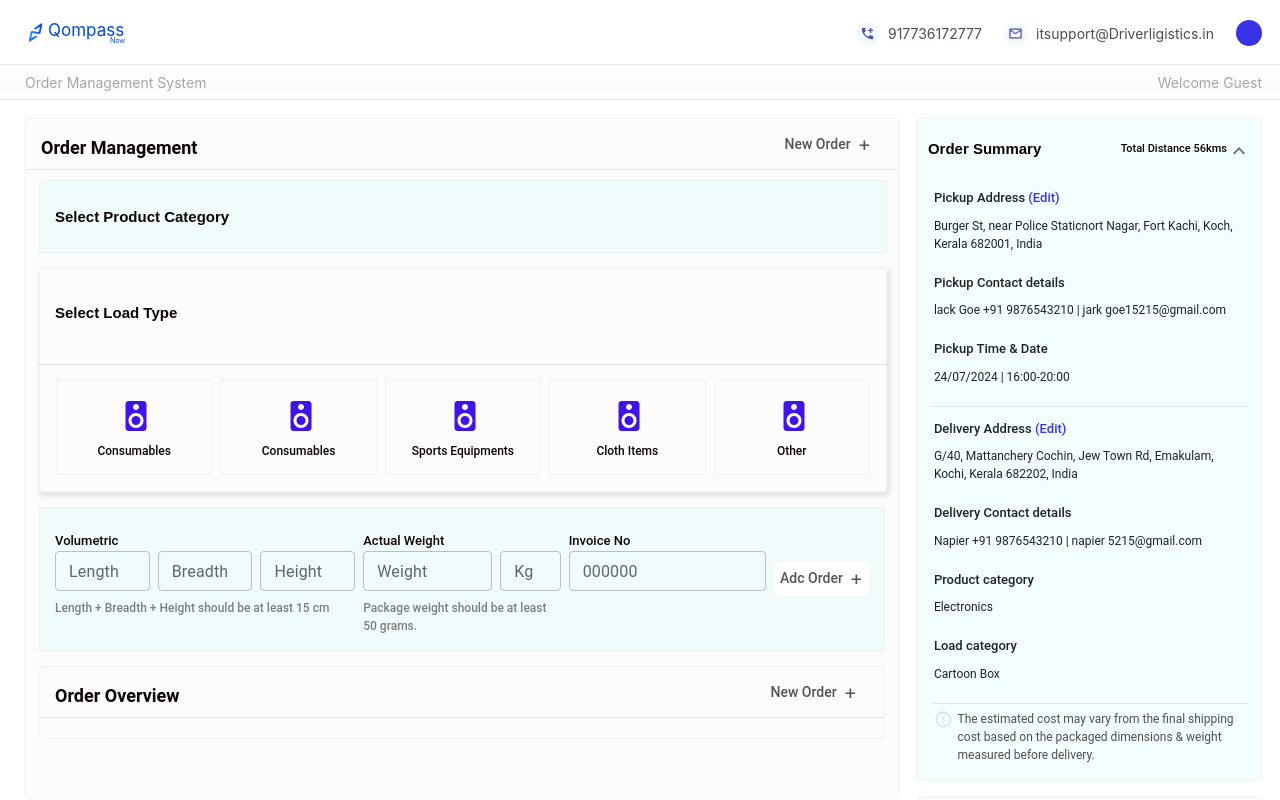
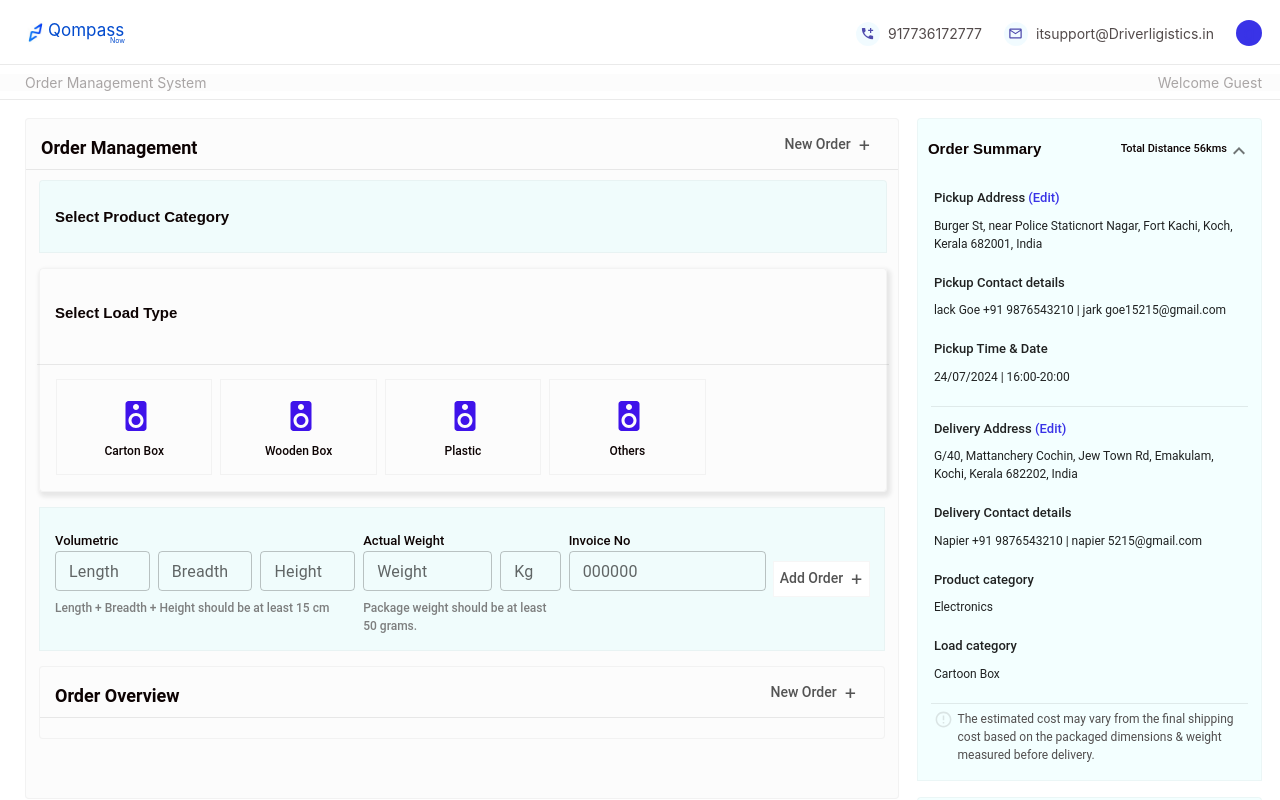
Before and after one commit to rithu1010/DriverLogistics_Project, a React (Create React App) app: page / in a window 1280 px wide. Both pictures are taken after a click on the button "Select Load Type". Shown: the top 800 px of the page. Built offline with nearby package versions, Linux system fonts and the light colour scheme.

Commit message:
orderAddedModal design

```diff
--- /dev/null
+++ b/src/Views/orderManagement/AddOrderModal.js
@@ -0,0 +1,67 @@
+import React from "react";
+import { Modal, Box, Grid } from "@mui/material";
+import styles from "./style";
+import { useTheme } from "@mui/material/styles";
+import DoneIcon from "@mui/icons-material/Done";
+
+const DeliveryAddress = ({ open, handleClose }) => {
+  const theme = useTheme();
+  const styless = styles(theme);
+
+  const style = {
+    modalBox: {
+      position: "absolute",
+      top: "50%",
+      left: "50%",
+      right: 0,
+      transform: "translate(-50%, -50%)",
+      width: "80%",
+      maxWidth: "380px",
+      maxHeight: "90vh",
+      overflowY: "auto",
+      bgcolor: "background.paper",
+      boxShadow: 22,
+      p: 4,
+      borderRadius: "12px",
+    },
+    backdrop: {
+      zIndex: (theme) => theme.zIndex.modal + 0.3,
+      backgroundColor: "#33fff30f",
+    },
+  };
+
+  return (
+    <Box>
+      <Modal open={open} onClose={handleClose} closeAfterTransition>
+        <Box sx={style.modalBox}>
+          <Grid container spacing={1}>
+            <Grid
+              item
+              xs={12}
+              sx={{
+                display: "flex",
+                justifyContent: "center",
+                alignItems: "center",
+              }}
+            >
+              <Box>
+                <Box sx={styless.displayFlex}>
+                  <Box sx={styless.doneiconBox}>
+                    <DoneIcon sx={styless.DoneIcon} />
+                  </Box>
+                </Box>
+
+                <Box sx={styless.OrderAdd}>Your Order Added</Box>
+                <Box sx={styless.displayFlex}>
+                  <Box sx={styless.okayButton}>Ok</Box>
+                </Box>
+              </Box>
+            </Grid>
+          </Grid>
+        </Box>
+      </Modal>
+    </Box>
+  );
+};
+
+export default DeliveryAddress;
--- a/src/Views/orderManagement/selectproductCatogory.js
+++ b/src/Views/orderManagement/selectproductCatogory.js
@@ -7,16 +7,41 @@ import styles from "./style";
 import { useTheme } from "@mui/material/styles";
 import SpeakerIcon from "@mui/icons-material/Speaker";
 import OrderOverview from "./orderOverview";
+import AddOrdermodal from "./AddOrderModal";
 
 const ProductCategory = () => {
   const theme = useTheme();
   const style = styles(theme);
 
   const [expanded, setExpanded] = useState("panel1");
-
+  const [orderOpen, setorderOpen] = useState(false);
   const handleChange = (panel) => (event, isExpanded) => {
     setExpanded(isExpanded ? panel : false);
   };
+
+  const handleorderOpen = () => {
+    setorderOpen(true);
+  };
+
+  const handleorderClose = () => {
+    setorderOpen(false);
+  };
+
+  const SelectProductCategory = [
+    { name: "Consumables" },
+    { name: "Electronics" },
+    { name: "Sports Equipments" },
+    { name: "Cloth Items" },
+    { name: "Others" },
+  ];
+
+  const SelectLoadType = [
+    { name: "Carton Box" },
+    { name: "Wooden Box" },
+    { name: "Plastic" },
+    { name: "Others" },
+  ];
+
   return (
     <Box>
       <Box sx={style.productcategrory}>
@@ -44,58 +69,28 @@ const ProductCategory = () => {
 
           <AccordionDetails>
             <Grid container spacing={1}>
-              <Grid item xs={12} lg={2.4} xl={2.4} md={2.4} sm={6}>
-                <Box sx={style.selectcategoryBox}>
-                  <Box style={{ display: "flex", justifyContent: "center" }}>
-                    <SpeakerIcon sx={style.SpeakerIcon} />
-                  </Box>
-                  <Box style={{ display: "flex", justifyContent: "center" }}>
-                    <Typography sx={style.categoryText}>Consumables</Typography>
-                  </Box>
-                </Box>
-              </Grid>
-              <Grid item xs={12} lg={2.4} xl={2.4} md={2.4} sm={6}>
-                <Box sx={style.selectcategoryBox}>
-                  <Box style={{ display: "flex", justifyContent: "center" }}>
-                    <SpeakerIcon sx={style.SpeakerIcon} />
-                  </Box>
-                  <Box style={{ display: "flex", justifyContent: "center" }}>
-                    <Typography sx={style.categoryText}>Consumables</Typography>
-                  </Box>
-                </Box>
-              </Grid>
-              <Grid item xs={12} lg={2.4} xl={2.4} md={2.4} sm={6}>
+              {SelectProductCategory?.map((option, index) => (
+                <Grid
+                  item
+                  xs={12}
+                  lg={2.4}
+                  xl={2.4}
+                  md={2.4}
+                  sm={6}
+                  key={index}
+                >
                   <Box sx={style.selectcategoryBox}>
                     <Box style={{ display: "flex", justifyContent: "center" }}>
                       <SpeakerIcon sx={style.SpeakerIcon} />
                     </Box>
                     <Box style={{ display: "flex", justifyContent: "center" }}>
                       <Typography sx={style.categoryText}>
-                      Sports Equipments
+                        {option.name}
                       </Typography>
                     </Box>
                   </Box>
                 </Grid>
-              <Grid item xs={12} lg={2.4} xl={2.4} md={2.4} sm={6}>
-                <Box sx={style.selectcategoryBox}>
-                  <Box style={{ display: "flex", justifyContent: "center" }}>
-                    <SpeakerIcon sx={style.SpeakerIcon} />
-                  </Box>
-                  <Box style={{ display: "flex", justifyContent: "center" }}>
-                    <Typography sx={style.categoryText}>Cloth Items</Typography>
-                  </Box>
-                </Box>
-              </Grid>
-              <Grid item xs={12} lg={2.4} xl={2.4} md={2.4} sm={6}>
-                <Box sx={style.selectcategoryBox}>
-                  <Box style={{ display: "flex", justifyContent: "center" }}>
-                    <SpeakerIcon sx={style.SpeakerIcon} />
-                  </Box>
-                  <Box style={{ display: "flex", justifyContent: "center" }}>
-                    <Typography sx={style.categoryText}>Other</Typography>
-                  </Box>
-                </Box>
-              </Grid>
+              ))}
             </Grid>
           </AccordionDetails>
         </Accordion>
@@ -124,64 +119,32 @@ const ProductCategory = () => {
 
             <AccordionDetails>
               <Grid container spacing={1}>
-                <Grid item xs={12} lg={2.4} xl={2.4} md={2.4} sm={6}>
+                {SelectLoadType?.map((option, index) => (
+                  <Grid
+                    item
+                    xs={12}
+                    lg={2.4}
+                    xl={2.4}
+                    md={2.4}
+                    sm={6}
+                    key={index}
+                  >
                     <Box sx={style.selectcategoryBox}>
-                    <Box style={{ display: "flex", justifyContent: "center" }}>
+                      <Box
+                        style={{ display: "flex", justifyContent: "center" }}
+                      >
                         <SpeakerIcon sx={style.SpeakerIcon} />
                       </Box>
-                    <Box style={{ display: "flex", justifyContent: "center" }}>
+                      <Box
+                        style={{ display: "flex", justifyContent: "center" }}
+                      >
                         <Typography sx={style.categoryText}>
-                        Consumables
+                          {option?.name}{" "}
                         </Typography>
                       </Box>
                     </Box>
                   </Grid>
-                <Grid item xs={12} lg={2.4} xl={2.4} md={2.4} sm={6}>
-                  <Box sx={style.selectcategoryBox}>
-                    <Box style={{ display: "flex", justifyContent: "center" }}>
-                      <SpeakerIcon sx={style.SpeakerIcon} />
-                    </Box>
-                    <Box style={{ display: "flex", justifyContent: "center" }}>
-                      <Typography sx={style.categoryText}>
-                        Consumables
-                      </Typography>
-                    </Box>
-                  </Box>
-                </Grid>
-                <Grid item xs={12} lg={2.4} xl={2.4} md={2.4} sm={6}>
-                  <Box sx={style.selectcategoryBox}>
-                    <Box style={{ display: "flex", justifyContent: "center" }}>
-                      <SpeakerIcon sx={style.SpeakerIcon} />
-                    </Box>
-                    <Box style={{ display: "flex", justifyContent: "center" }}>
-                      <Typography sx={style.categoryText}>
-                        Sports Equipments
-                      </Typography>
-                    </Box>
-                  </Box>
-                </Grid>
-                <Grid item xs={12} lg={2.4} xl={2.4} md={2.4} sm={6}>
-                  <Box sx={style.selectcategoryBox}>
-                    <Box style={{ display: "flex", justifyContent: "center" }}>
-                      <SpeakerIcon sx={style.SpeakerIcon} />
-                    </Box>
-                    <Box style={{ display: "flex", justifyContent: "center" }}>
-                      <Typography sx={style.categoryText}>
-                        Cloth Items
-                      </Typography>
-                    </Box>
-                  </Box>
-                </Grid>
-                <Grid item xs={12} lg={2.4} xl={2.4} md={2.4} sm={6}>
-                  <Box sx={style.selectcategoryBox}>
-                    <Box style={{ display: "flex", justifyContent: "center" }}>
-                      <SpeakerIcon sx={style.SpeakerIcon} />
-                    </Box>
-                    <Box style={{ display: "flex", justifyContent: "center" }}>
-                      <Typography sx={style.categoryText}>Other</Typography>
-                    </Box>
-                  </Box>
-                </Grid>
+                ))}
               </Grid>
             </AccordionDetails>
           </Accordion>
@@ -277,8 +240,8 @@ const ProductCategory = () => {
               }}
             >
               <Box>
-                <Box sx={style.adcOrderBox}>
-                  <Typography sx={style.OrderNewText}>Adc Order</Typography>
+                <Box sx={style.adcOrderBox} onClick={handleorderOpen}>
+                  <Typography sx={style.OrderNewText}>Add Order</Typography>
                   <span style={style.plusicon}>+</span>
                 </Box>
               </Box>
@@ -291,6 +254,7 @@ const ProductCategory = () => {
           <OrderOverview />
         </Box>
       </Box>
+      <AddOrdermodal open={orderOpen} handleClose={handleorderClose} />
     </Box>
   );
 };
--- a/src/Views/orderManagement/style.js
+++ b/src/Views/orderManagement/style.js
@@ -62,6 +62,7 @@ const styles = () => ({
       fontWeight: "500",
       opacity: "1",
       letterSpacing: "0px",
+      cursor: "pointer",
     },
   },
   plusicon: {
@@ -364,6 +365,61 @@ const styles = () => ({
       textTransform: "normal",
     },
   },
+  doneiconBox: {
+    "&.MuiBox-root": {
+      padding: "10px",
+      height: "85px",
+      width: "85px",
+      borderRadius: "60px",
+      backgroundColor: "#a6ffd347",
+      display: "flex",
+      justifyContent: "center",
+      alignItems: "center",
+      marginBottom: "0px",
+      marginTop: "30px",
+    },
+  },
+  DoneIcon: {
+    "&.MuiSvgIcon-root": {
+      fontSize: "59px",
+      color: "#0d880d87",
+      marginLeft: "0px",
+      marginTop: "6px",
+      opacity: "1",
+    },
+  },
+  OrderAdd: {
+    "&.MuiBox-root": {
+      fontSize: "16px",
+      fontWeight: "500",
+      color: "#0d0303",
+      opacity: "0.7",
+      letterSpacing: "0px",
+      marginTop: "18px",
+      marginBottom: "19px",
+      display: "flex",
+      justifyContent: "center",
+      alignItems: "center",
+    },
+  },
+  okayButton: {
+    "&.MuiBox-root": {
+      backgroundColor: "#6a92ba42",
+      color: "#0d0303",
+      width: "50px",
+      borderRadius: "8px",
+      textAlign: "center",
+      padding: "5px 5px 5px 5px",
+      marginBottom: "30px",
+    },
+  },
+  displayFlex: {
+    "&.MuiBox-root": {
+      display: "flex",
+      justifyContent: "center",
+      alignItems: "center",
+    },
+  },
 });
 
 export default styles;
```
Lines whose indentation alone changed are shown as unchanged.
